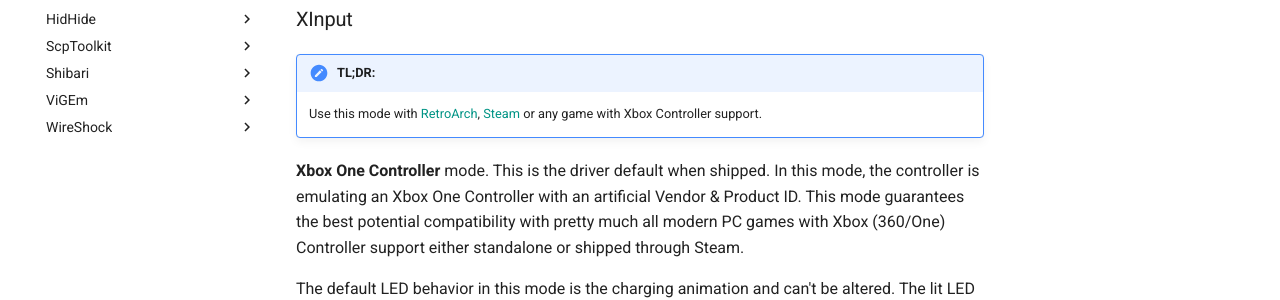
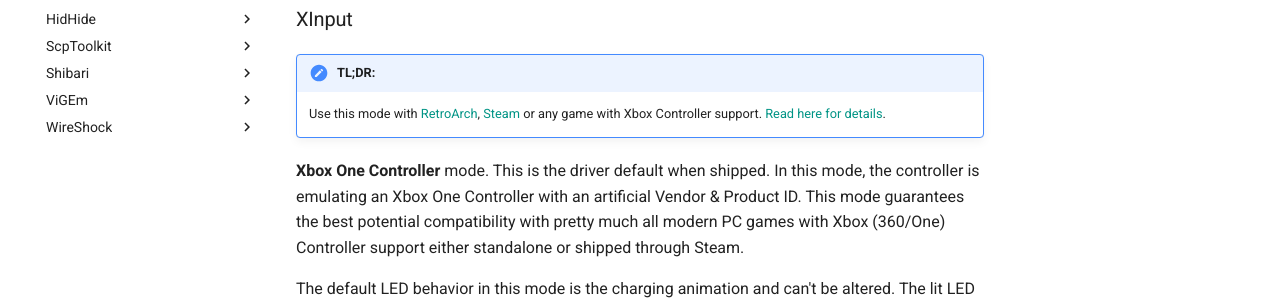
Before and after one commit to nefarius/ViGEm.github.io, an MkDocs documentation site: the page built from docs/projects/DsHidMini/HID-Device-Modes-Explained.md, in a window 1280 px wide and 900 px high, scrolled down 2733 px. Shown: the part 484-784 px from the top of the window. Built offline with MkDocs 1.6.1 and Material for MkDocs 9.7.7, drawn with Linux system fonts in a browser that asks for light colours; comment, search, counter and statistics services are not loaded.

Commit message:
Added link

```diff
--- a/docs/projects/DsHidMini/HID-Device-Modes-Explained.md
+++ b/docs/projects/DsHidMini/HID-Device-Modes-Explained.md
@@ -63,7 +63,7 @@
 ### XInput
 
 !!! important "TL;DR:"
-    Use this mode with [RetroArch](https://www.retroarch.com/), [Steam](https://store.steampowered.com/) or any game with Xbox Controller support.
+    Use this mode with [RetroArch](https://www.retroarch.com/), [Steam](https://store.steampowered.com/) or any game with Xbox Controller support. [Read here for details](../XInput-Mode-Explained).
 
 **Xbox One Controller** mode. This is the driver default when shipped. In this mode, the controller is emulating an Xbox One Controller with an artificial Vendor & Product ID. This mode guarantees the best potential compatibility with pretty much all modern PC games with Xbox (360/One) Controller support either standalone or shipped through Steam.
 
```
